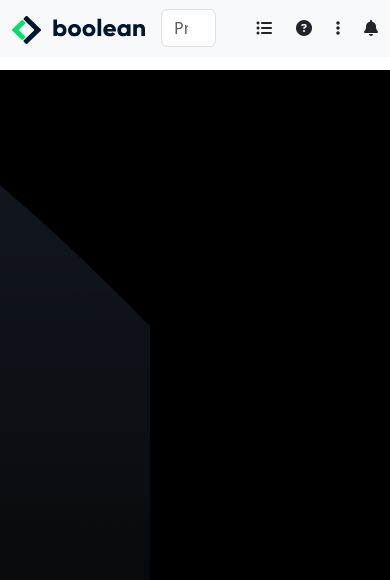
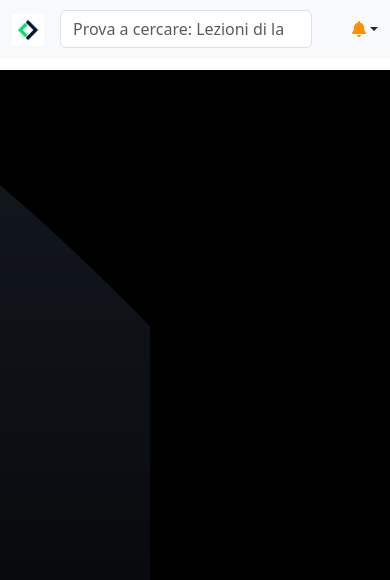
Before and after one commit to RobertoZefi/html-css-bootstrap-dashboard, a plain HTML site: page index.html in a window 390 px wide. Drawn offline with nearby package versions, Linux system fonts and the light colour scheme.

Commit message:
FEAT header done

```diff
--- a/index.html
+++ b/index.html
@@ -14,22 +14,28 @@
     <header>
         <nav class="navbar bg-body-tertiary">
             <div class="container-fluid justify-content-start">
-              <a class="navbar-brand"><img src="./img/logo.svg" alt=""></a>
+              <a class="navbar-brand d-none d-md-block"><img src="./img/logo.svg" alt=""></a>
+              <a class="navbar-brand d-md-none logo-sm"><img src="./img/mobile-logo.png" alt=""></a>
               <form class="d-flex col" role="search">
                 <input class="form-control me-2" type="search" placeholder="Prova a cercare: Lezioni di laravel" aria-label="Search">
               </form>
               <ul class="navbar__icon ms-auto d-flex mb-0 gap-4 text-gray">
-                <li>
+                <li class="d-none d-md-block">
                     <a href=""><i class="fa-solid fa-list-ul"></i></a>
                 </li>
-                <li>
+                <li class="d-none d-md-block">
                     <a href=""><i class="fa-solid fa-circle-question"></i></a>
                 </li>
-                <li>
+                <li class="d-none d-md-block">
                     <a href=""><i class="fa-solid fa-ellipsis-vertical"></i></a>
                 </li>
                 <li>
-                    <a href=""><i class="fa-solid fa-bell"></i></a>
+                    <a class="nav-link dropdown-toggle" data-bs-toggle="dropdown" href="#" role="button" aria-expanded="false"><i class="bell fa-solid fa-bell"></i></a>
+                    <ul class="dropdown-menu">
+                        <li><a class="dropdown-item" href="#">Profilo</a></li>
+                        <li><a class="dropdown-item" href="#">Fatturazione</a></li>
+                        <li><a class="dropdown-item" href="#">Logout</a></li>
+                    </ul>
                 </li>
               </ul>
             </div>
--- a/style.css
+++ b/style.css
@@ -41,3 +41,15 @@ main{
 .main-content{
     flex-grow: 1;
 }
+
+/*****************
+HEADER
+*****************/
+
+.bell{
+    color: #FF8F00;
+}
+
+.logo-sm{
+    width: 32px;
+}
```
